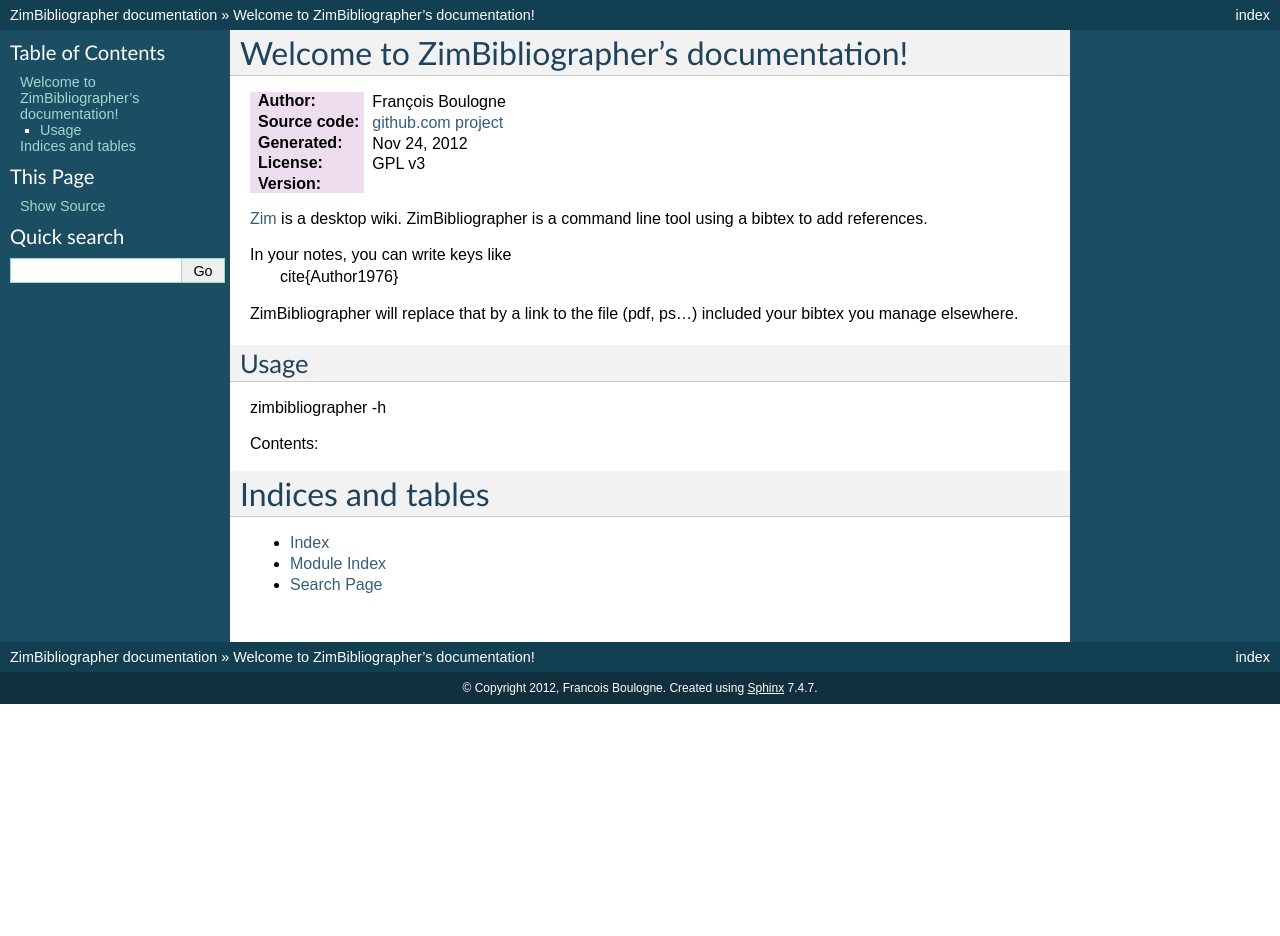
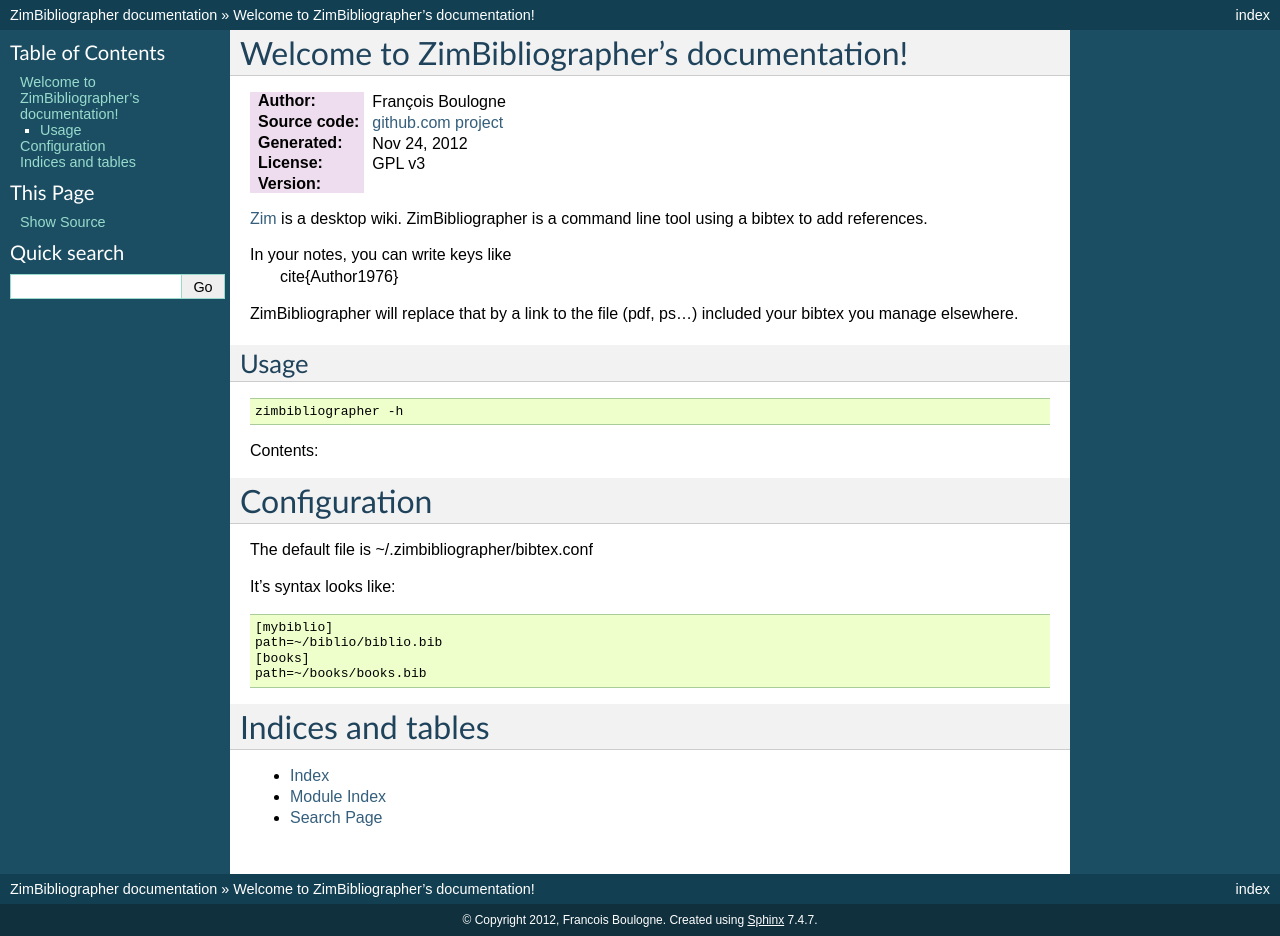
Before and after one commit to DarioGT/ZimBibliographer, a Sphinx documentation site: the page built from doc/index.rst, in a window 1280 px wide. Built offline with Sphinx 7.4.7, drawn with Linux system fonts in a browser that asks for light colours; formulas are drawn with MathJax 3; before the commit the page ends 900 px from its top, so only the background shows below that.

Commit message:
add info about configuration

```diff
--- a/doc/index.rst
+++ b/doc/index.rst
@@ -24,7 +24,10 @@
 
 Usage
 -----
-zimbibliographer -h
+
+.. code-block:: sh
+
+    zimbibliographer -h
 
 
 Contents:
@@ -34,6 +37,21 @@
 
 
 
+Configuration
+=============
+
+The default file is ~/.zimbibliographer/bibtex.conf
+
+It's syntax looks like:
+
+.. code-block:: text
+
+    [mybiblio]
+    path=~/biblio/biblio.bib
+    [books]
+    path=~/books/books.bib
+
+
 Indices and tables
 ==================
 
```
